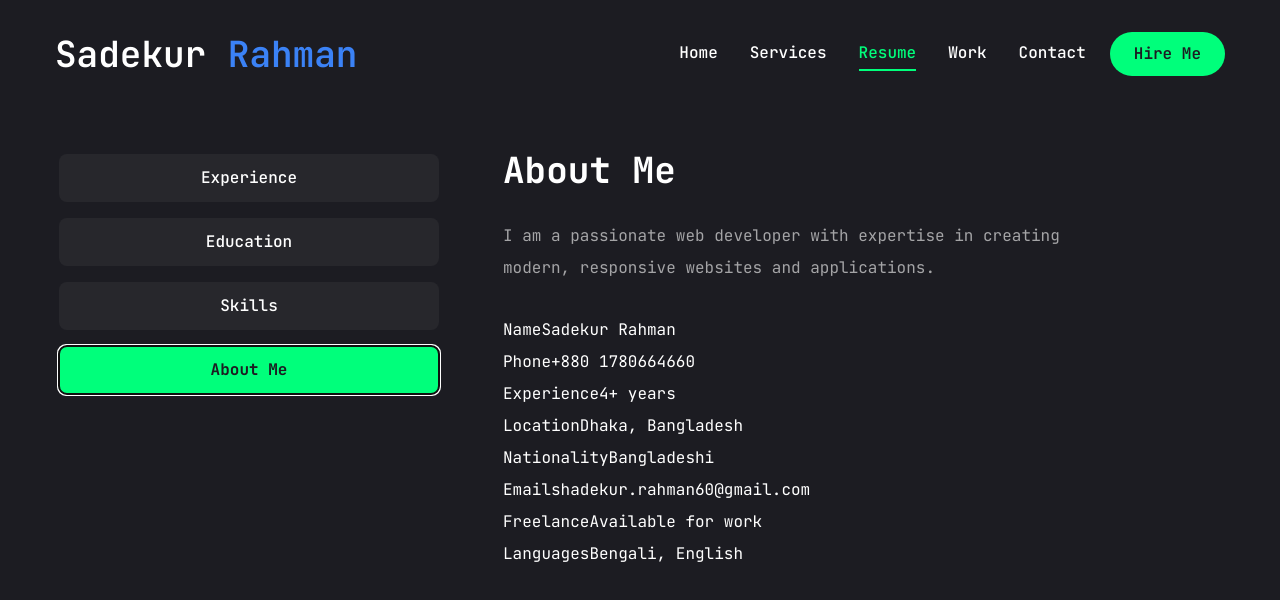
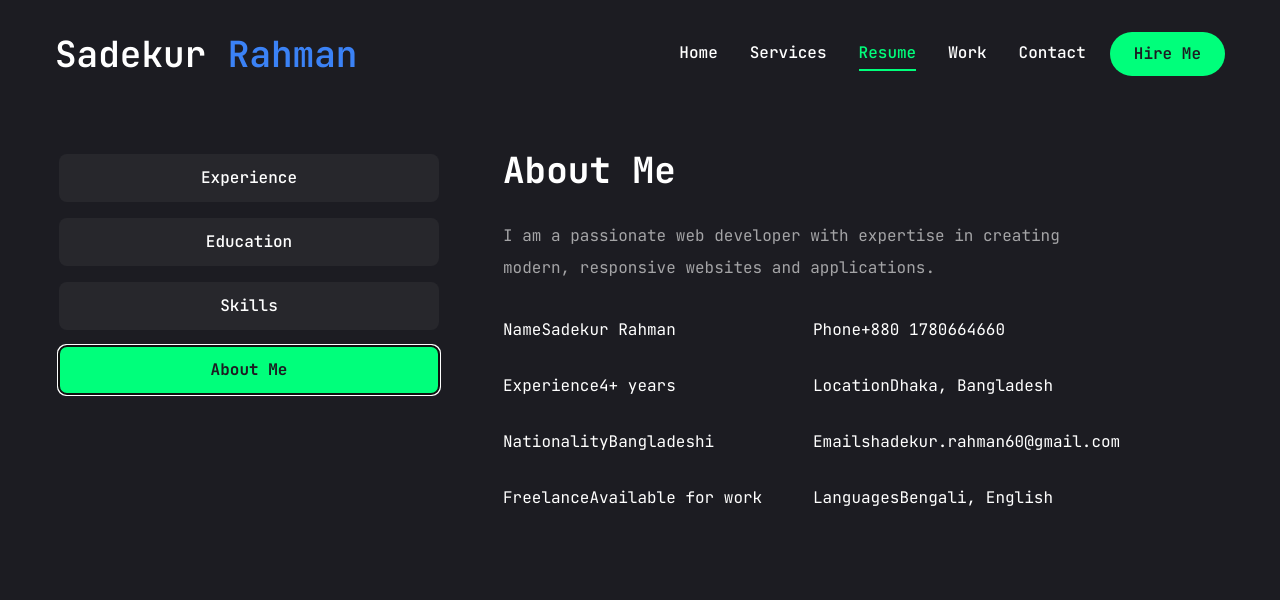
Before and after one commit to sadekur/pfs-2, a Next.js app: page /resume in a window 1280 px wide. Both pictures are taken after a click on the tab "About Me". Shown: the top 600 px of the page. Built offline with nearby package versions, Linux system fonts and the light colour scheme.

Commit message:
Update: About section content with ui

```diff
--- a/app/resume/page.jsx
+++ b/app/resume/page.jsx
@@ -346,7 +346,7 @@ const Resume = () => {
             <div className="flex flex-col gap-[30px]">
               <h3 className="text-4xl font-bold">{about.title}</h3>
               <p className="max-w-[600px] text-white/60 mx-auto xl:mx-0">{about.description}</p>
-              <ul>
+              <ul className="grid grid-cols-1 xl:grid-cols-2 gap-y-6 max-w-[620px] mx-auto xl:mx-0">
                 {about.info.map((item, index) => {
                   return (
                     <li key={index}>
```
